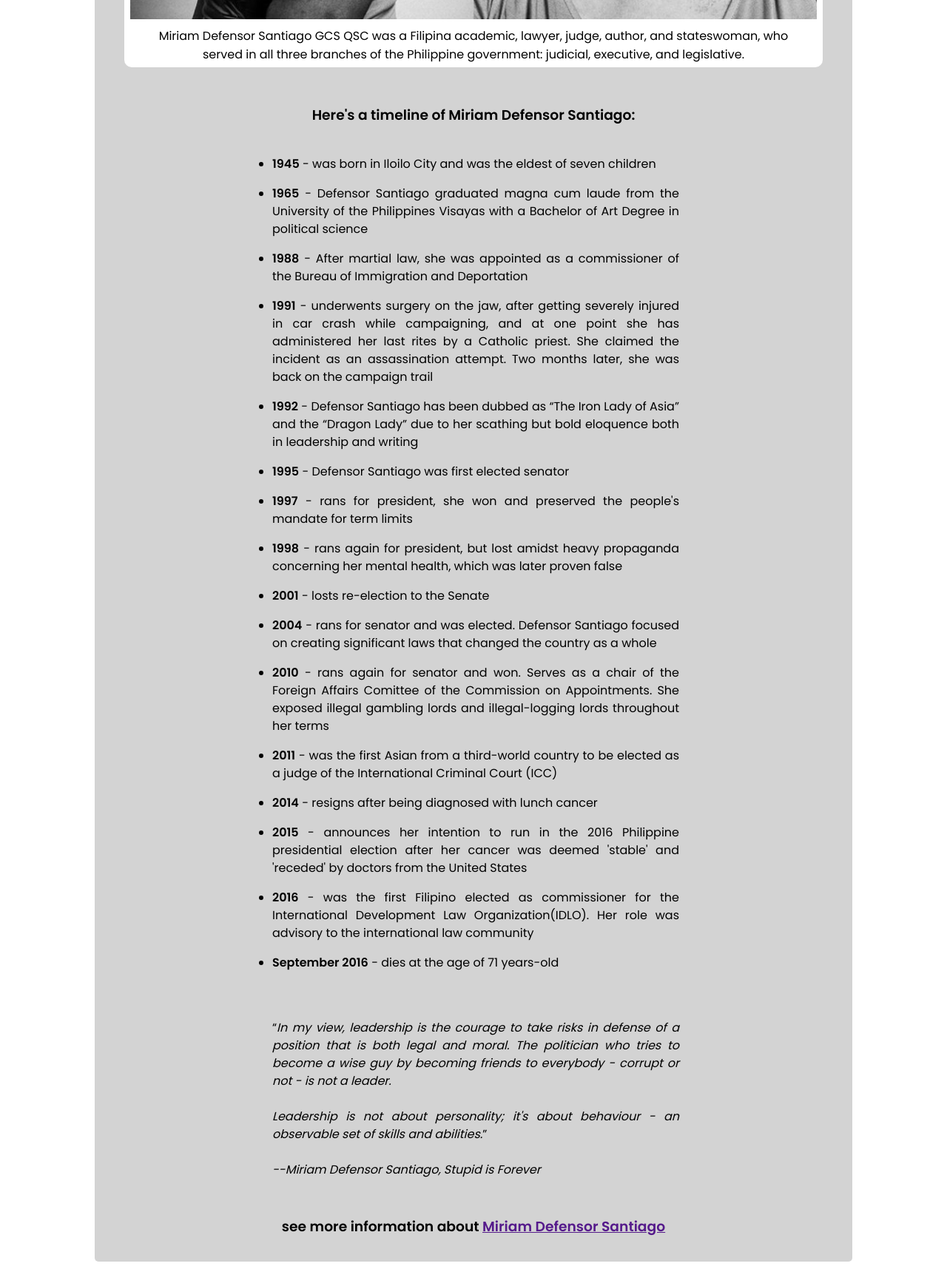
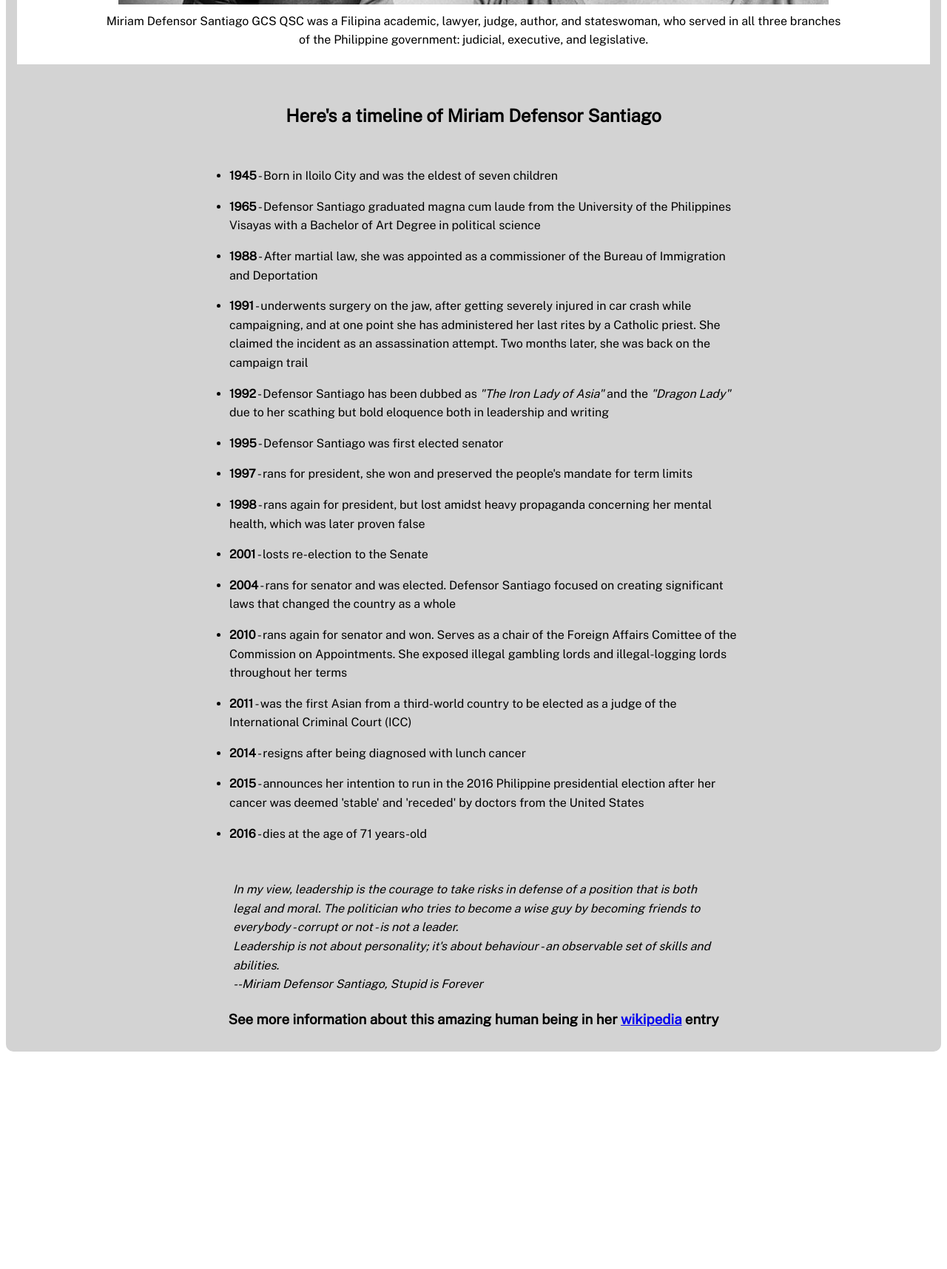
Before and after one commit to lesterbdavid/Tribute-Page, a plain HTML site: page index.html in a window 1280 px wide. Shown: the part 880-2596 px from the top of the page at 74% size. After the commit the page ends 2312 px from the top, so only its background shows below. Drawn offline with nearby package versions, Linux system fonts and the light colour scheme; a web font is replaced by a local one.

Commit message:
Add a Miriam Defensor Santiago Tribute Page

```diff
--- a/index.html
+++ b/index.html
@@ -1,30 +1,32 @@
 <!DOCTYPE html>
 <html lang="en">
+
 <head>
     <meta charset="utf-8">
-    <meta name="description" content="Tribute Page">
-    <meta name="keywords" content="HTML, CSS, Tribute Page">
+    <meta name="description" content="Tribute page">
+    <meta name="keywords" content="HTML, CSS, tribute page">
     <meta name="viewport" content="width=device-width, initial-scale=1.0">
     <title>Miriam Defensor Santiago Tribute Page</title>
     <link rel="stylesheet" href="styles.css">
-    <link href="https://fonts.googleapis.com/css2?family=Hammersmith+One&family=Poppins:wght@400;500;600&display=swap" rel="stylesheet">
+    <link href="https://fonts.googleapis.com/css2?family=Public+Sans:wght@300;400&display=swap" rel="stylesheet">
 </head>
+
 <body>
     <main id="main">
         <h1 id="title">Miriam Defensor Santiago</h1>
         <p>The Iron Lady of Asia</p>
         <figure id="img-div">
-            <img src="images/miriam-defensor-santiago-portraits.jpg" alt="Portraits of Miriam Santiago" id="image">
+            <img id="image" src="images/miriam-defensor-santiago-portraits.jpg" alt="A portrait of Defensor Santiago">
             <figcaption id="img-caption">Miriam Defensor Santiago GCS QSC was a Filipina academic, lawyer, judge, author, and stateswoman, who served in all three branches of the Philippine government: judicial, executive, and legislative.</figcaption>
         </figure>
         <section id="tribute-info">
-            <h3 id="headline">Here's a timeline of Miriam Defensor Santiago:</h3>
+            <h2 id="headline">Here's a timeline of Miriam Defensor Santiago</h2>
             <ul>
-                <li><b>1945</b> - was born in Iloilo City and was the eldest of seven children</li>
+                <li><b>1945</b> - Born in Iloilo City and was the eldest of seven children</li>
                 <li><b>1965</b> - Defensor Santiago graduated magna cum laude from the University of the Philippines Visayas with a Bachelor of Art Degree in political science</li>
                 <li><b>1988</b> - After martial law, she was appointed as a commissioner of the Bureau of Immigration and Deportation</li>
                 <li><b>1991</b> - underwents surgery on the jaw, after getting severely injured in car crash while campaigning, and at one point she has administered her last rites by a Catholic priest. She claimed the incident as an assassination attempt. Two months later, she was back on the campaign trail</li>
-                <li><b>1992</b> - Defensor Santiago has been dubbed as <q>The Iron Lady of Asia</q> and the <q>Dragon Lady</q> due to her scathing but bold eloquence both in leadership and writing</li>
+                <li><b>1992</b> - Defensor Santiago has been dubbed as <i>"The Iron Lady of Asia"</i> and the <i>"Dragon Lady"</i> due to her scathing but bold eloquence both in leadership and writing</li>
                 <li><b>1995</b> - Defensor Santiago was first elected senator</li>
                 <li><b>1997</b> - rans for president, she won and preserved the people's mandate for term limits</li>
                 <li><b>1998</b> - rans again for president, but lost amidst heavy propaganda concerning her mental health, which was later proven false</li>
@@ -34,14 +36,12 @@
                 <li><b>2011</b> - was the first Asian from a third-world country to be elected as a judge of the International Criminal Court (ICC)</li>
                 <li><b>2014</b> - resigns after being diagnosed with lunch cancer</li>
                 <li><b>2015</b> - announces her intention to run in the 2016 Philippine presidential election after her cancer was deemed 'stable' and 'receded' by doctors from the United States</li>
-                <li><b>2016</b> - was the first Filipino elected as commissioner for the International Development Law Organization(IDLO). Her role was advisory to the international law community</li>
-                <li><b>September 2016</b> - dies at the age of 71 years-old</li><br><br>
-                <q><i>In my view, leadership is the courage to take risks in defense of a position that is both legal and moral. The politician who tries to become a wise guy by becoming friends to everybody - corrupt or not - is not a leader.</i><br><br><i>Leadership is not about personality; it's about behaviour - an observable set of skills and abilities.</i></q><br><br>
-                <cite>--Miriam Defensor Santiago, Stupid is Forever</cite>
+                <li><b>2016</b> - dies at the age of 71 years-old</li>
             </ul>
+            <blockquote cite="https://www.goodreads.com/work/quotes/43273035-stupid-is-forever">In my view, leadership is the courage to take risks in defense of a position that is both legal and moral. The politician who tries to become a wise guy by becoming friends to everybody - corrupt or not - is not a leader.<br>Leadership is not about personality; it's about behaviour - an observable set of skills and abilities.<br>--Miriam Defensor Santiago, Stupid is Forever</blockquote>
+            <h3>See more information about this amazing human being in her <a id="tribute-link" target="_blank" href="https://en.wikipedia.org/wiki/Miriam_Defensor_Santiago">wikipedia</a> entry</h3>
         </section>
-        <h3>see more information about
-        <a href="" target="_blank" id="tribute-link">Miriam Defensor Santiago</a></h3>
     </main>
 </body>
+<script src="https://cdn.freecodecamp.org/testable-projects-fcc/v1/bundle.js"></script>
 </html>
--- a/styles.css
+++ b/styles.css
@@ -1,57 +1,48 @@
 #main {
     background-color: lightgray;
-    font-family: 'Poppins', sans-serif;
-    margin: 10px auto 10px auto;
-    padding: 30px 0 15px 0;
-    width: 1024px;
+    font-family: 'Public Sans', sans-serif;
+    line-height: 1.6;
+    border-radius: 10px;
     text-align: center;
-    border-radius: 5px;
-}
-
-#title {
-    height: 50px;
-    font-size: 40px;
-}
-
-p {
-    height: 20px;
-    padding-bottom: 20px;
+    margin: 10px 0;
+    padding: 10px 0;
 }
 
 #img-div {
-    background-color: white;
-    padding: 10px 8px 25px 8px;
-    border-radius: 10px
+    background: white;
+    padding: 10px;
+    margin: 0 15px;
 }
 
 #image {
+    max-width: 100%;
     display: block;
-    max-width: 100%;
     height: auto;
-    margin: 0 auto 0 auto;
+    margin: 0 auto;
 }
 
 #img-caption {
-    height: 30px;
-    margin: 10px 10px 0 10px;
+    margin: 10px 110px;
 }
 
 #headline {
-    margin: 50px 0 40px 0;
-    text-align: center;
+    margin: 50px 0;
 }
 
 ul {
-    max-width: 550px;
-    line-height: 1.5;
-    text-align: justify;
-    margin: 0 auto 50px 200px;
+    max-width: 700px;
+    margin: 0 auto 50px auto;
+    text-align: left;
+    line-height: 1.6;
 }
 
 li {
     margin: 16px 0;
 }
 
-#tribute-link {
-    height: 50px;
+blockquote {
+    font-style: italic;
+    max-width: 650px;
+    margin: 0 auto 20px auto;
+    text-align: left;
 }
```
Also changed, not shown: 1 other file.
